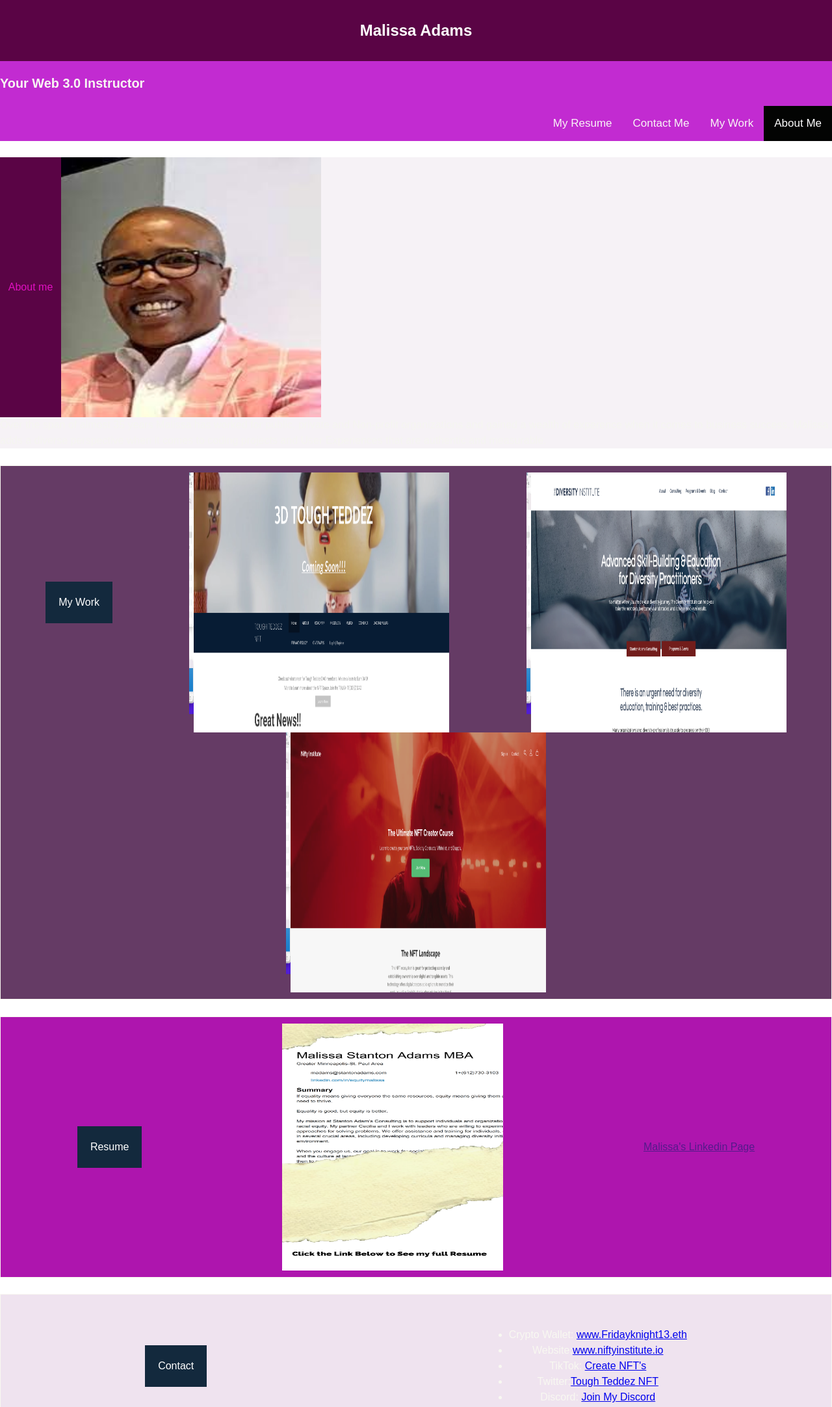
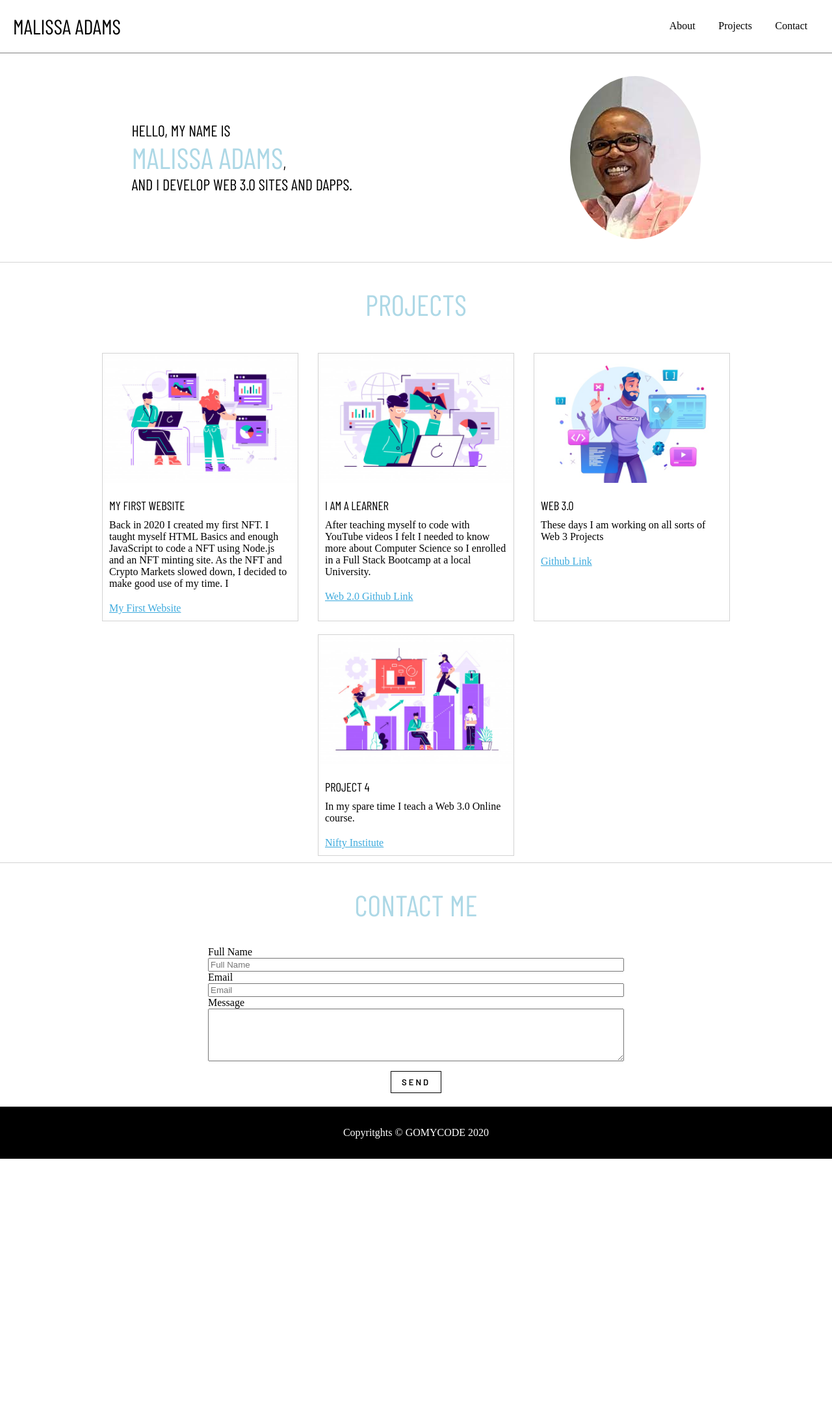
Before and after one commit to madams1972/My-WebDesign-Portfolio, a plain HTML site: page index.html in a window 1280 px wide. Shown: the top 2165 px of the page at 65% size. After the commit the page ends 1783 px from the top, so only its background shows below. Drawn offline with nearby package versions, Linux system fonts and the light colour scheme; a web font is replaced by a local one.

Commit message:
Add files via upload

```diff
--- /dev/null
+++ b/css/style.css
@@ -0,0 +1,146 @@
+body {
+  font-family: 'Rasa', serif;
+  font-weight: 300;
+  margin: 0;
+}
+h1,
+h2,
+h3,
+h4,
+h5,
+h6 {
+  font-family: 'Barlow Condensed', sans-serif;
+  font-weight: 400;
+  text-transform: uppercase;
+}
+
+button {
+  background: none;
+  border: 1px solid black;
+  padding: 0.5rem 1rem;
+  font-family: 'Barlow', sans-serif;
+  font-weight: 600;
+  font-size: 13px;
+  text-transform: uppercase;
+  letter-spacing: 3px;
+}
+
+a {
+  text-decoration: none;
+  color: black;
+}
+
+.text-important {
+  color: lightblue;
+  font-size: 45px;
+}
+
+/* Header */
+
+header {
+  z-index: 1;
+  display: flex;
+  position: sticky;
+  top: 0;
+  background: white;
+  justify-content: space-between;
+  padding: 0 20px;
+  align-items: center;
+  border-bottom: 1px solid rgba(0, 0, 0, 0.5);
+}
+
+/*header > ul */
+.navmenu {
+  list-style: none;
+  display: flex;
+  width: 20%;
+  justify-content: space-around;
+}
+
+.navmenu a:hover {
+  color: lightblue;
+  text-decoration: underline;
+}
+
+/* section 1   */
+#about-me {
+  display: flex;
+  padding: 35px;
+  justify-content: space-around;
+  align-items: center;
+  border-bottom: 1px solid rgba(0, 0, 0, 0.168);
+}
+
+.avatar {
+  border-radius: 50%;
+}
+
+/*Projects  */
+#projects {
+  border-bottom: 1px solid rgba(0, 0, 0, 0.168);
+}
+#projects h2 {
+  text-align: center;
+}
+
+.projects-container {
+  display: flex;
+  flex-wrap: wrap;
+  justify-content: center;
+}
+
+.project-card {
+  cursor: pointer;
+  width: 300px;
+  /* margin : top/bottom  left/right  */
+  margin: 10px 15px;
+  border: 1px solid rgba(0, 0, 0, 0.171);
+}
+
+.project-card h3 {
+  padding-left: 10px;
+  margin-bottom: 0;
+}
+
+.project-card a {
+  color: rgb(61, 170, 221);
+  text-decoration: underline;
+}
+
+.project-card p {
+  padding: 10px;
+  margin: 0;
+}
+.project-card img {
+  width: 100%;
+}
+
+/*Contact me  */
+#contact {
+  border-bottom: 1px solid rgba(0, 0, 0, 0.171);
+}
+#contact h2 {
+  text-align: center;
+}
+
+#contact form {
+  display: flex;
+  flex-direction: column;
+  margin: 20px auto;
+  width: 50%;
+}
+#contact form > button {
+  align-self: center;
+  margin-top: 15px;
+}
+#contact form > button:hover {
+  color: white;
+  background-color: black;
+}
+/*Footer*/
+footer {
+  text-align: center;
+  background-color: black;
+  color: white;
+  padding: 15px;
+}
--- a/index.html
+++ b/index.html
@@ -1,51 +1,85 @@
 <!DOCTYPE html>
-<html lang="en">
+<html>
   <head>
-    <meta charset="UTF-8">
-    <meta http-equiv="X-UA-Compatible" content="IE=edge">
-    <meta name="viewport" content="width=device-width, initial-scale=1.0">
-    <title>Learn 2 Code</title>
-    <!--Link to style sheet-->
-    <link rel="stylesheet" href="./assets/css/style.css">
-
+    <title>Malissa Adams</title>
+    <link
+      href="https://fonts.googleapis.com/css?family=Barlow+Condensed|Barlow:600|Rasa:300,500"
+      rel="stylesheet"
+    />
+    <link rel="stylesheet" href="./css/style.css" />
   </head>
   <body>
-
-  <header class="main-header">
-    <h1 style="color:white">Malissa Adams</h1>
+    <header>
+      <h1>Malissa Adams</h1>
+      <ul class="navmenu">
+        <li><a href="#">About</a></li>
+        <li><a href="#">Projects</a></li>
+        <li><a href="#">Contact</a></li>
+      </ul>
     </header>
-<div class="topnav"><h3>Your Web 3.0 Instructor</h3>
-
-    <a class="active" href="#card-about-me">About Me</a>
-    <a href="#my-work">My Work</a>
-    <a href="#contact-me">Contact Me</a>
-    <a href="#resume">My Resume</a>
+    <section id="about-me">
+      <h1>
+        Hello, my name is
+        <br><span class="rotate text-important">Malissa Adams</span>,<br />
+        and I Develop Web 3.0 sites and Dapps.
+      </h1>
+      <img class="avatar" src="./images/me.jpeg" alt="Malissa-Adams" />
+    </section>
+    <section id="projects">
+      <h2 class="text-important">Projects</h2>
+      <div class="projects-container">
+        <!--Project Card -->
+        <div class="project-card">
+          <img src="./images/proj1.jpg" alt="project" />
+          <h3>My First Website</h3>
+          <p>
+            Back in 2020 I created my first NFT. I taught myself HTML Basics and enough JavaScript to code a NFT using Node.js and an NFT minting site. As the NFT and Crypto Markets slowed down, I decided to make good use of my time.  I
+          </p>
+          <p><a href="http;//www.toughteddez.com">My First Website</a></p>
         </div>
-
-
-        <section id= "card-about-me" class="card-about-me">
-          <header style="color:rgb(224, 16, 193)">About me </header> <img src="Assets/images/me.jpeg" alt="An image of Malissa Adams" width="400" height="400">Over the span of almost 35 years Malissa has worked for public, private and Non-profit organizations and gained a wealth of experence when it comes to business success. Malissa adds a diverse perspective when it comes to coding projects and User Experiences that are authentic and measurable.
-
-
+        <!--Project Card -->
+        <div class="project-card">
+          <img src="./images/proj3.jpg" alt="project" />
+          <h3>I am a Learner</h3>
+          <p>
+            After teaching myself to code with YouTube videos I felt I needed to know more about Computer Science so I enrolled in a Full Stack Bootcamp  at a local University.
+          </p>
+          <p><a href="https://github.com/madams1972">Web 2.0 Github Link</a></p>
+        </div>
+        <!--Project Card -->
+        <div class="project-card">
+          <img src="./images/proj2.jpg" alt="project" />
+          <h3>Web 3.0</h3>
+          <p>
+            These days I am working on all sorts of Web 3 Projects
+          </p>
+          <p><a href="#">Github Link</a></p>
+        </div>
+        <!--Project Card -->
+        <div class="project-card">
+          <img src="./images/proj4.jpg" alt="project" />
+          <h3>Project 4</h3>
+          <p>
+            In my spare time I teach a Web 3.0 Online course.
+          </p>
+          <p><a href="http://www.niftyinstitute.io">Nifty Institute</a></p>
+        </div>
+      </div>
     </section>
-        <section id= "my-work" class="card my-work">
-          <header>My Work</header><img src="./Assets/images/Image3.png" alt="An image of Toughteddez.com" width="400" height="400">
-          <img src="./Assets/images/Image4.png" alt="An image of Malissa Adams" width="400" height="400">
-          <img src="./Assets/images/Image5.png" alt="An image of Malissa Adams" width="400" height="400">
+    <section id="contact">
+      <h2 class="text-important">contact me</h2>
+      <form>
+        <label>Full Name</label>
+        <input type="text" placeholder="Full Name" />
+        <label>Email</label>
+        <input type="email" placeholder="Email" />
+        <label>Message</label>
+        <textarea rows="5" cols="40"></textarea>
+        <button>Send</button>
+      </form>
     </section>
-        <section id= "resume" class="card resume">
-          <header>Resume</header><img src="./Assets/images/Resume.png" alt="An image of Malissa Adams resume " width="340" height="380"link= "https://www.linkedin.com/in equitymalissa" title="My Resume"><a href=>Malissa's Linkedin Page</a>
-        </section>
-        <section id= "contact-me" class="card contact-me">
-          <header>Contact</header>
-          <ul>
-            <li>Crypto Wallet: <a href="https://www.fridayknight13.eth">www.Fridayknight13.eth</a> </li>
-            <li>Website:<a href="https://www.niftyinstitute.io">www.niftyinstitute.io</a> </li>
-            <li>TikTok: <a href="https://www.tiktok.com/@toughteddez">Create NFT's</a></li>
-            <li>Twitter:<a href="https://twitter.com/ToughTeddezNFT">Tough Teddez NFT</a></li>
-            <li>Discord: <a href="https://discord.gg/EdKtRp3ydB">Join My Discord</a></li>
-          </ul></section>
-
-  </main>
+    <footer>
+      <p>Copyritghts &copy; GOMYCODE 2020</p>
+    </footer>
   </body>
 </html>
```
Also changed, not shown: images/me.jpeg (added), images/proj1.jpg (added), images/proj2.jpg (added), images/proj3.jpg (added), images/proj4.jpg (added). Lines whose indentation alone changed are shown as unchanged.
